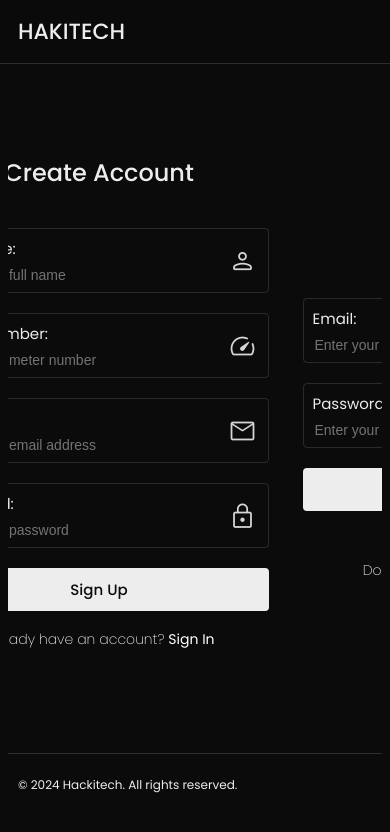
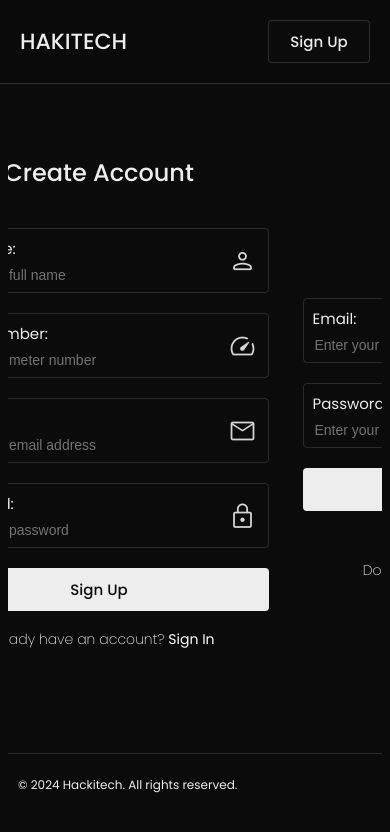
Before and after one commit to gr33pp/hakitech, a React (Create React App) app in the folder client/: page /login in a window 390 px wide. Shown: the top 832 px of the page. Built offline with nearby package versions, Linux system fonts and the light colour scheme; no server answers; a web font is replaced by a local one.

Commit message:
chore: Update landing page navigation and authentication logic

```diff
--- a/client/src/layout/Landing.jsx
+++ b/client/src/layout/Landing.jsx
@@ -19,10 +19,10 @@ const IndexLayout = () => {
         return <LandingPageNav title={"features"} />;
       case "/contact":
         return <LandingPageNav title={"contact"} />;
-      // case "/login":
-      //   return <LandingPageNav title={"login"} login />;
-      // case "/signup":
-      //   return <LandingPageNav title={"sign up"} signup />;
+      case "/login":
+        return <LandingPageNav login />;
+      case "/signup":
+        return <LandingPageNav signup />;
       // case "/reset":
       //   return <LandingPageNav title={"reset"} signup />;
       default:
--- a/client/src/pages/auth/auth.scss
+++ b/client/src/pages/auth/auth.scss
@@ -4,7 +4,6 @@
   justify-self: center;
   width: 85% !important;
   display: grid;
-  width: 100%;
   height: clamp(500px, 100dvh, 590px);
   min-height: 75dvh;
   border: 1px solid #ffffff25;
@@ -14,6 +13,8 @@
   overflow: hidden;
 
   &-form {
+    opacity: 0;
+    animation: puff 0.5s forwards 0.5s;
     // background-color: #ffffff25;
     display: grid;
     row-gap: 20px;
--- a/client/src/pages/auth/index.jsx
+++ b/client/src/pages/auth/index.jsx
@@ -10,12 +10,12 @@ export default function Auth({ type }) {
       if (type === "login") {
         authRef.current.scrollTo({
           left: authRef.current.scrollWidth,
-          behavior: e ? e.behaviour : "smooth",
+          behavior: "smooth",
         });
       } else {
         authRef.current.scrollTo({
           left: 0,
-          behavior: e ? e.behaviour : "smooth",
+          behavior: "smooth",
         });
       }
     },
@@ -27,7 +27,7 @@ export default function Auth({ type }) {
 
   useEffect(() => {
     const handleResize = () => {
-      scrollToPage({ behavior: "instant" });
+      scrollToPage();
     };
 
     window.addEventListener("resize", handleResize);
--- a/client/src/pages/landing/navigation/nav.scss
+++ b/client/src/pages/landing/navigation/nav.scss
@@ -17,7 +17,7 @@
 
     &-logo {
       text-transform: uppercase;
-      font-size: 22px;
+      font-size: clamp(22px, 2vw, 26px);
       font-weight: 500;
     }
 
@@ -35,7 +35,7 @@
       grid-template-columns: 120px 1fr auto;
       justify-content: space-between;
       align-items: center;
-      padding: clamp(15px, 3%, 30px) calc(var(--nav-pad) + var(--landing-pad));
+      padding: clamp(20px, 3%, 30px) calc(var(--nav-pad) + var(--landing-pad));
       background-color: var(--bg-color-alt);
       backdrop-filter: blur(3.5px) saturate(50%);
       width: calc(100% - calc((var(--nav-pad) + var(--landing-pad)) * 2));
@@ -81,7 +81,7 @@ a {
 
 @media screen and (max-width: 1024px) {
   :root {
-    --nav-pad: 10px;
+    --nav-pad: 12px;
   }
   .landing {
     &-nav {
@@ -89,7 +89,14 @@ a {
         display: none !important;
       }
       &-action {
-        display: none !important;
+        // display: none !important;
+        > * {
+          background-color: var(--bg-color);
+          color: var(--text-color);
+          border: 1px solid #ffffff25;
+          padding-right: 10px;
+          padding-left: 10px;
+        }
       }
     }
   }
--- a/client/src/utils/api.js
+++ b/client/src/utils/api.js
@@ -1,5 +1,5 @@
 import axios from "axios";
-import { convertKeys, getToken } from ".";
+import { convertKeys, deleteToken, getToken } from ".";
 
 const api = axios.create({
   baseURL: process.env.REACT_APP_API_URL,
@@ -42,6 +42,7 @@ export const fetchUserData = async () => {
     });
     return convertKeys(response.data);
   } catch (error) {
+    deleteToken();
     console.error("Error fetching user data: ", error);
   }
 };
```
